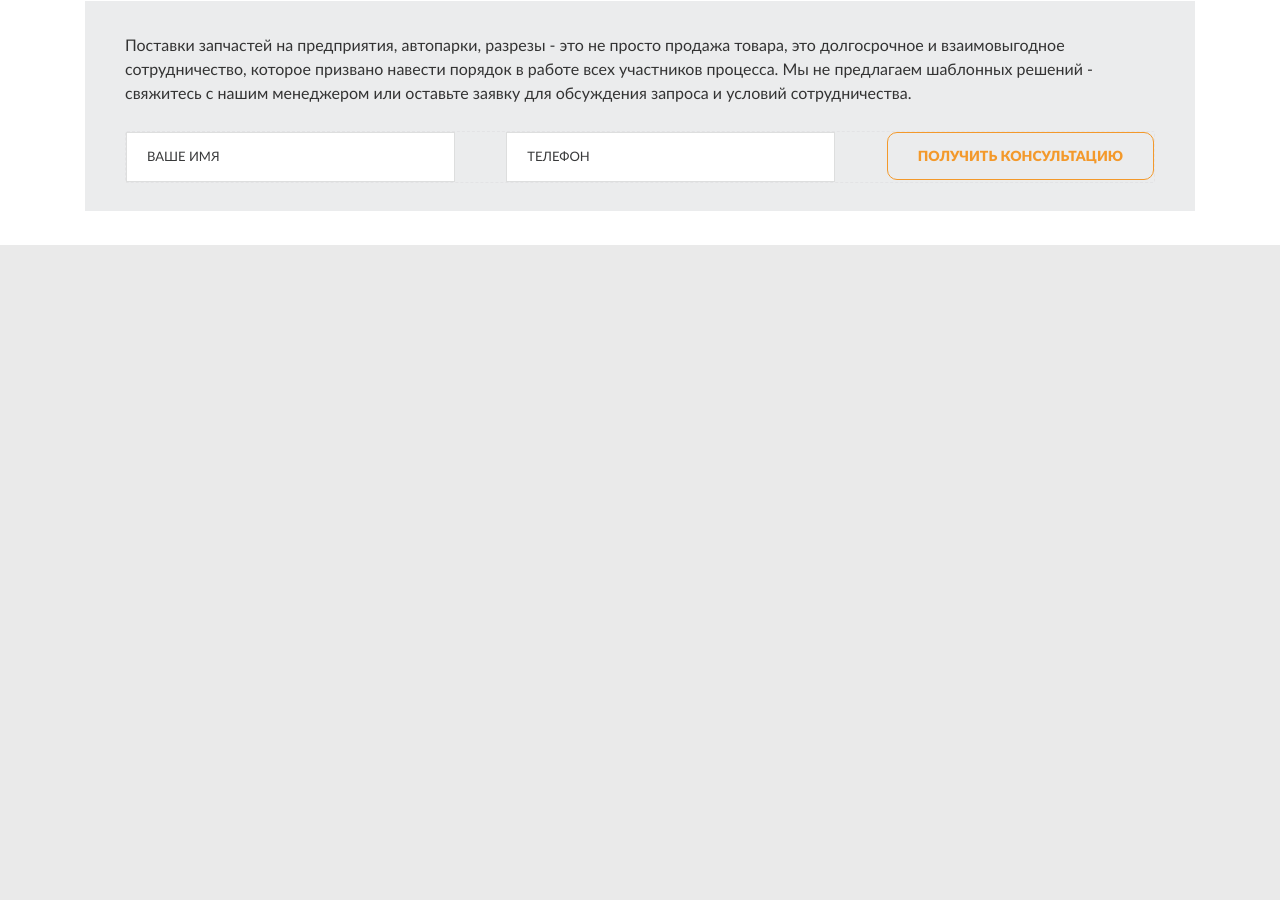
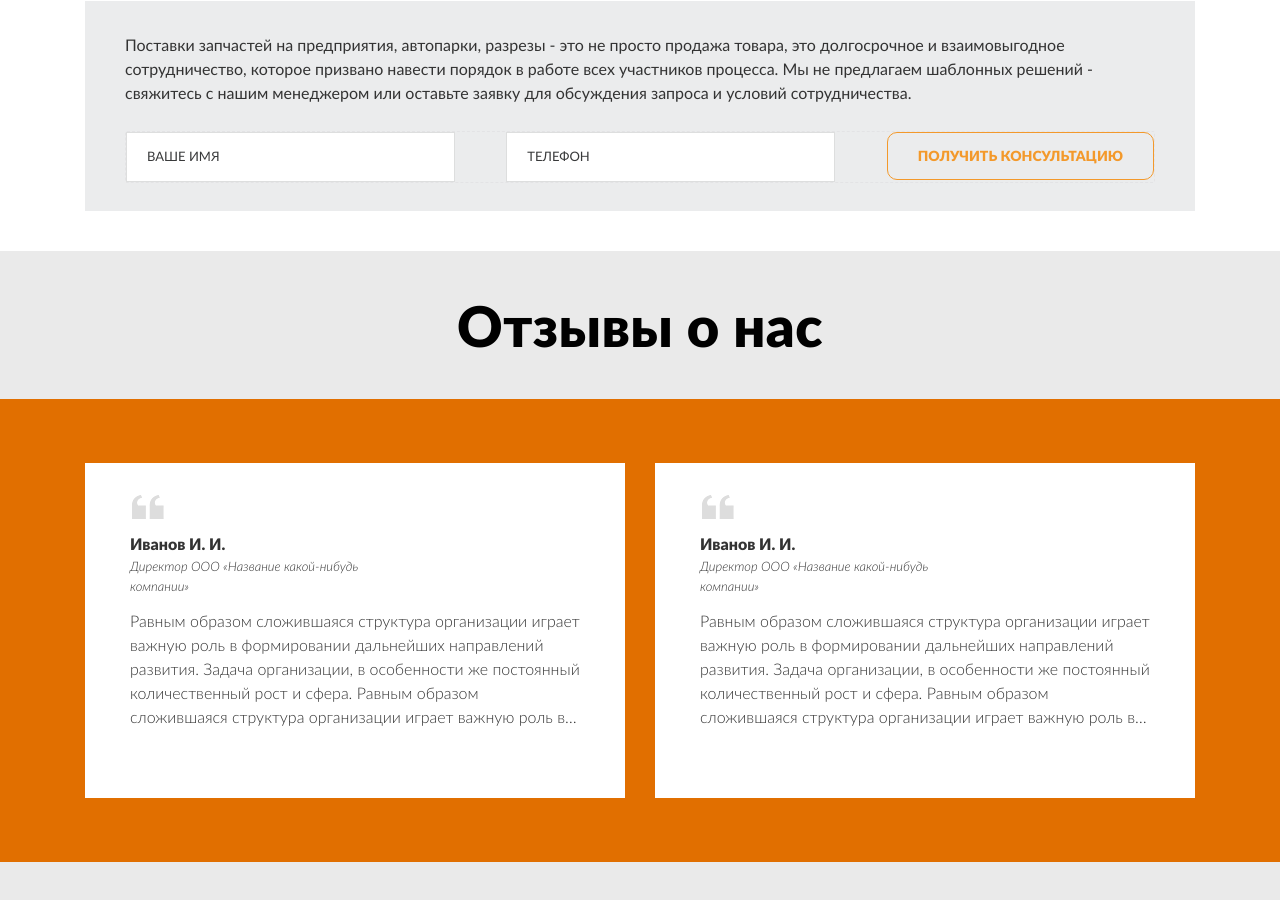
Before and after one commit to 2thecrow/torg-nk, a website: page app/index.html in a window 1280 px wide. Shown: the part 3139-4039 px from the top of the page. Before the commit the page ends 3709 px from the top, so only its background shows below. Drawn offline with Linux system fonts and the light colour scheme.

Commit message:
Сделал блок Отзывы о нас

```diff
--- a/app/index.html
+++ b/app/index.html
@@ -84,7 +84,6 @@
 				</div>
 			</div>
 		</div>
-
 	</div>
 
 	<div class="about-company wrapper">
@@ -240,7 +239,7 @@
 									<img src="/img/dest/icons/rounded-check_orange.png" alt="Check icon">
 								</div>
 								<div class="work-scheme__item-description">
-									Осуществляем поставку и  предоставляем документы
+									Осуществляем поставку и предоставляем документы
 								</div>
 							</li>
 						</ul>
@@ -271,23 +270,34 @@
 	</div>
 
 	<div class="feedback wrapper">
+		<h2 class="title">Отзывы о нас</h2>
 		<div class="feedback__wrapper">
 			<div class="container">
-				 <div class="row">
+				<div class="row row-cols-1 row-cols-md-1 row-cols-lg-2">
 					<div class="col">
-						 <div class="feedback__item">
-
+						<div class="feedback__item feedback-item">
+							<div class="feedback-item__title">Иванов И. И.</div>
+							<div class="feedback-item__sub-title">Директор ООО «Название какой-нибудь компании»</div>
+							<div class="feedback-item__content">
+								Равным образом сложившаяся структура организации играет важную роль в формировании дальнейших направлений развития. Задача организации, в особенности же постоянный количественный рост и сфера. Равным образом сложившаяся структура организации играет важную роль в формировании. Равным образом сложившаяся структура организации играет важную роль в формировании
+							</div>
 						</div>
 					</div>
 					<div class="col">
-						 <div class="feedback__item">
-
+						<div class="feedback__item feedback-item">
+							<div class="feedback-item__title">Иванов И. И.</div>
+							<div class="feedback-item__sub-title">Директор ООО «Название какой-нибудь компании»</div>
+							<div class="feedback-item__content">
+								Равным образом сложившаяся структура организации играет важную роль в формировании дальнейших направлений развития. Задача организации, в особенности же постоянный количественный рост и сфера. Равным образом сложившаяся структура организации играет важную роль в формировании. Равным образом сложившаяся структура организации играет важную роль в формировании
 							</div>
 						</div>
 					</div>
 				</div>
 			</div>
 		</div>
+	</div>
+
+
 	<br>
 	<br>
 	<br>
@@ -304,4 +314,5 @@
 	<script src="js/app.min.js"></script>
 
 </body>
+
 </html>
--- /dev/null
+++ b/app/scss/blocks/feedback.scss
@@ -0,0 +1,40 @@
+.feedback {
+    padding: 33px 0;
+    .title {
+        margin: 0 0 40px 0;
+    }
+    &__wrapper {
+        background-color: #e16f00;
+        padding: 64px 0 34px;
+    }
+    &__item {}
+}
+
+.feedback-item {
+    background-color: #fff;
+    background-image: url(/img/dest/icons/feedback-quote.png);
+    background-repeat: no-repeat;
+    background-position: 47px 32px;
+    padding: 69px 45px 69px 45px;
+    margin: 0 0 30px 0;
+    &__title {
+        font-weight: 900;
+        line-height: 24px;
+    }
+    &__sub-title {
+        max-width: 240px;
+        font-weight: 300;
+        font-style: italic;
+        font-size: 13px;
+        line-height: 20px;
+        margin: 0 0 13px 0;
+    }
+    &__content {
+        font-weight: 300;
+        line-height: 24px;
+        overflow: hidden; /* include for safety */
+        display: -webkit-box; /* setting a block element  */
+        -webkit-box-orient: vertical; /* companion class   */
+        -webkit-line-clamp: 5; /* number of lines  */
+    }
+}
--- a/app/scss/blocks/work-scheme.scss
+++ b/app/scss/blocks/work-scheme.scss
@@ -7,7 +7,7 @@
         max-width: 1660px;
         width: 100%;
         background-color: #fff;
-        padding: 34px 15px;
+        padding: 34px 15px 40px;
         margin: 0 auto;
     }
     &__title {
--- a/app/scss/main.scss
+++ b/app/scss/main.scss
@@ -7,4 +7,4 @@
 @import 'blocks/about-company';
 @import 'blocks/services';
 @import 'blocks/work-scheme';
-@import 'blocks/work-scheme';
+@import 'blocks/feedback';
```
Also changed, not shown: app/css/app.min.css. Lines whose indentation alone changed are shown as unchanged.
